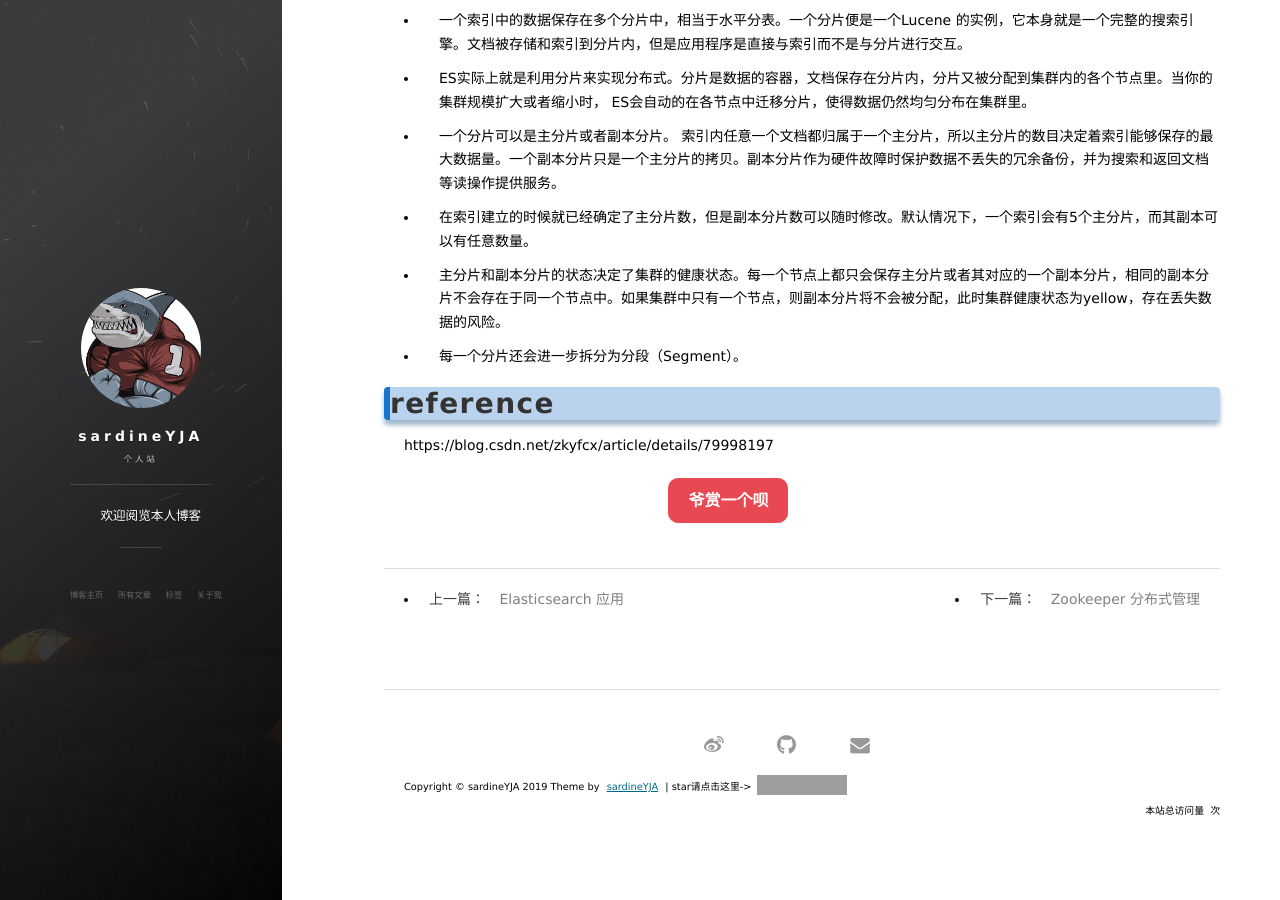
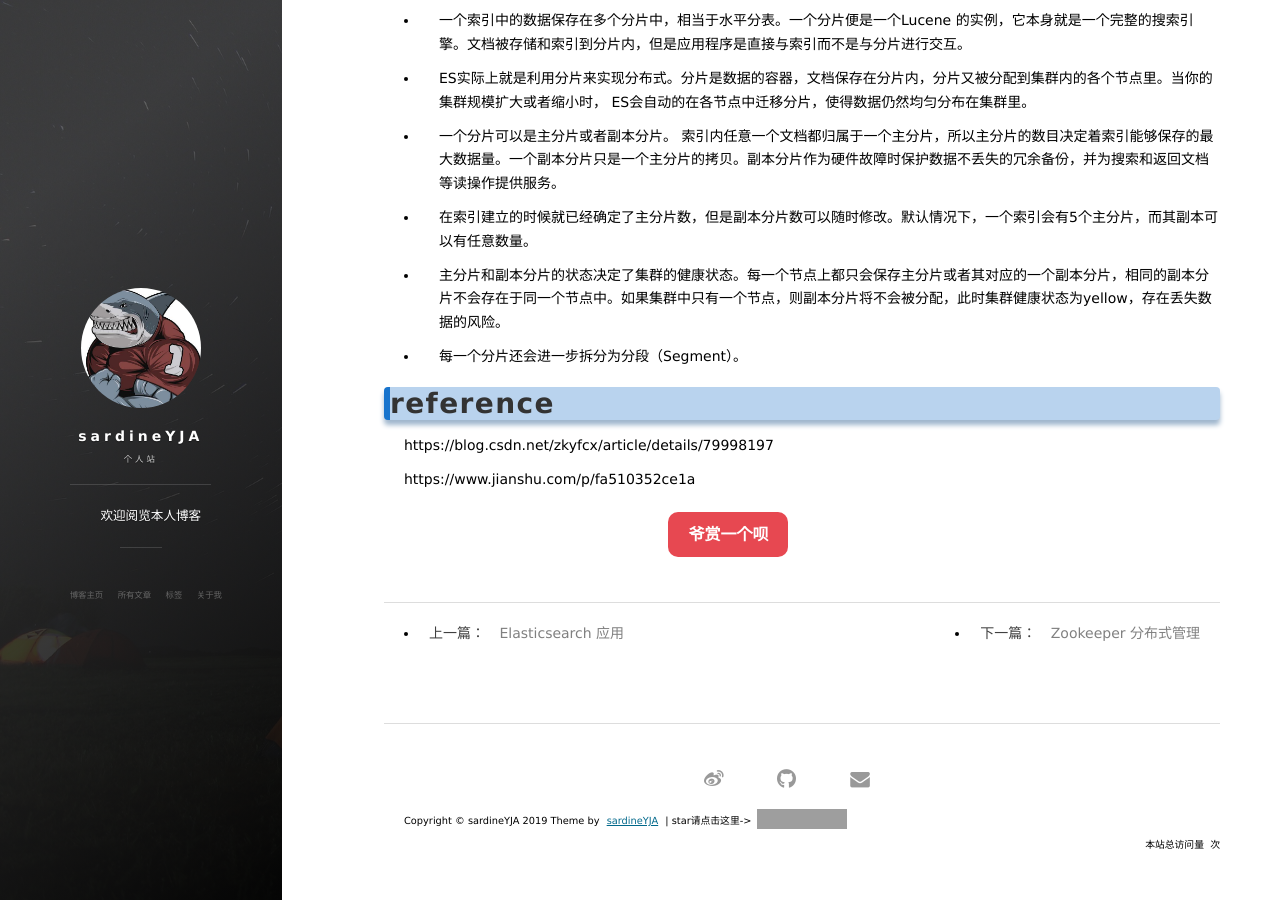
Before and after one commit to sardineYJA/sardineYJA.github.io, a Jekyll site: the page built from _posts/2019-07-08-Bigdata-Elasticsearch.md, in a window 1280 px wide and 900 px high, scrolled down 749 px. Built offline with Jekyll 4.4.1, drawn with Linux system fonts in a browser that asks for light colours; nearby versions of some CDN libraries; a script that is not in the unit is left out; comment, search, counter and statistics services are not loaded; some of the changed lines change nothing that is shown; grey boxes are pictures that could not be loaded.

Commit message:
Update 2019-07-08-Bigdata-Elasticsearch.md

```diff
--- a/_posts/2019-07-08-Bigdata-Elasticsearch.md
+++ b/_posts/2019-07-08-Bigdata-Elasticsearch.md
@@ -56,3 +56,5 @@ jar包，里面包含了封装好的各种建立倒排索引，以及进行搜
 # reference
 
 https://blog.csdn.net/zkyfcx/article/details/79998197
+
+https://www.jianshu.com/p/fa510352ce1a
```
